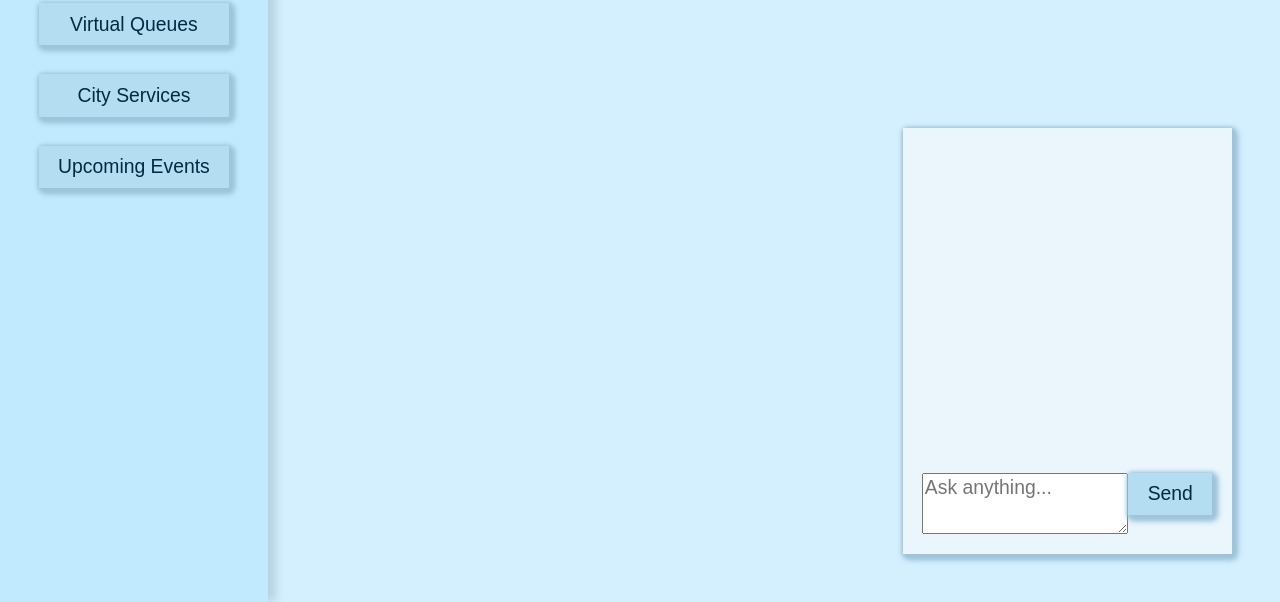
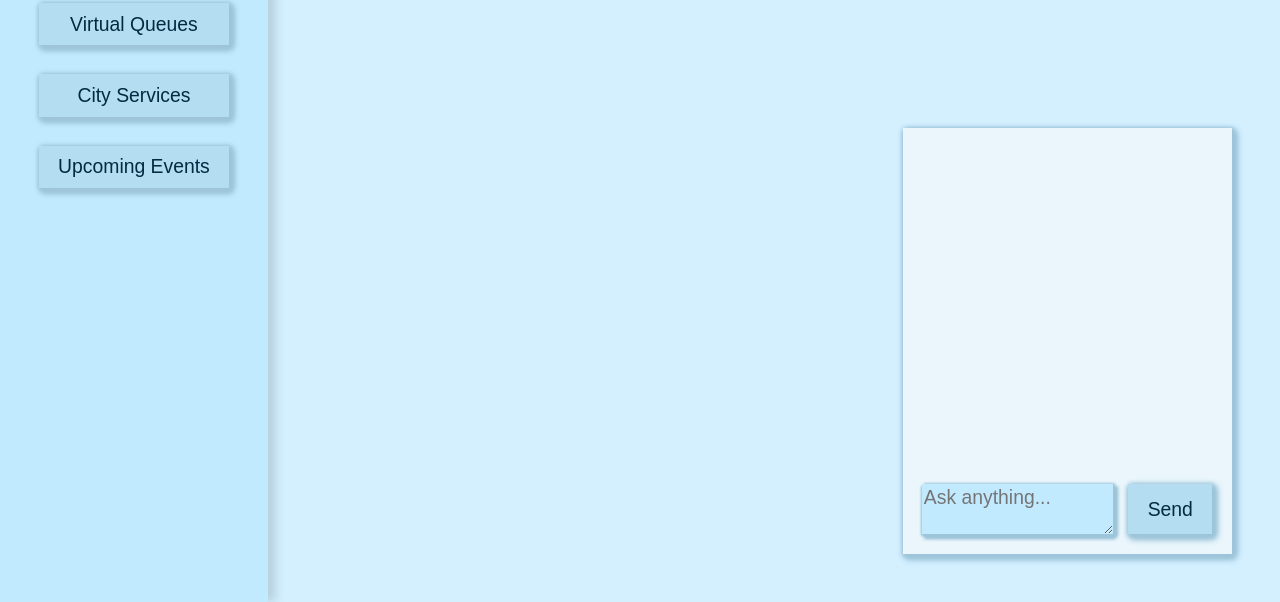
Before and after one commit to martendo/yrhacks-2023, a website: page docs/index.html in a window 1280 px wide. Shown: the part 198-800 px from the top of the page. Drawn offline with Linux system fonts and the light colour scheme.

Commit message:
more chat box styling

```diff
--- a/docs/style.css
+++ b/docs/style.css
@@ -181,3 +181,16 @@ iframe {
 textarea {
 	font-family: inherit;
 }
+#chatSend {
+	margin-bottom: 0;
+	margin-left: 0.8em;
+}
+#chatInput {
+	border: none;
+	background-color: #C2EAFF;
+	color: black;
+	filter:
+	drop-shadow(3px 3px 1px #9DC4D9)
+	drop-shadow(-1px 2px 1px #9DC4D9)
+	drop-shadow(2px -1px 1px #9DC4D9)
+}
```
